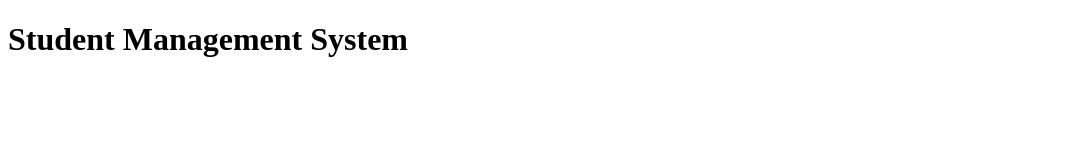
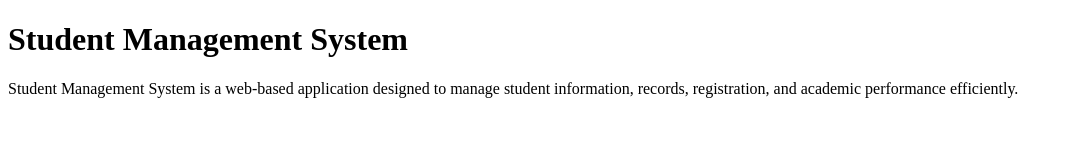
Before and after one commit to niyomugenga22rp09033/student-management, a plain HTML site: page index.html in a window 1280 px wide. Shown: the whole page, without its empty margins (0-1072 px from the left). Drawn offline with Linux system fonts and the light colour scheme.

Commit message:
Update homepage with system description

```diff
--- a/index.html
+++ b/index.html
@@ -6,5 +6,12 @@
 </head>
 <body>
     <h1>Student Management System</h1>
+
+    <p>
+        Student Management System is a web-based application
+        designed to manage student information, records,
+        registration, and academic performance efficiently.
+    </p>
+
 </body>
 </html>
```
